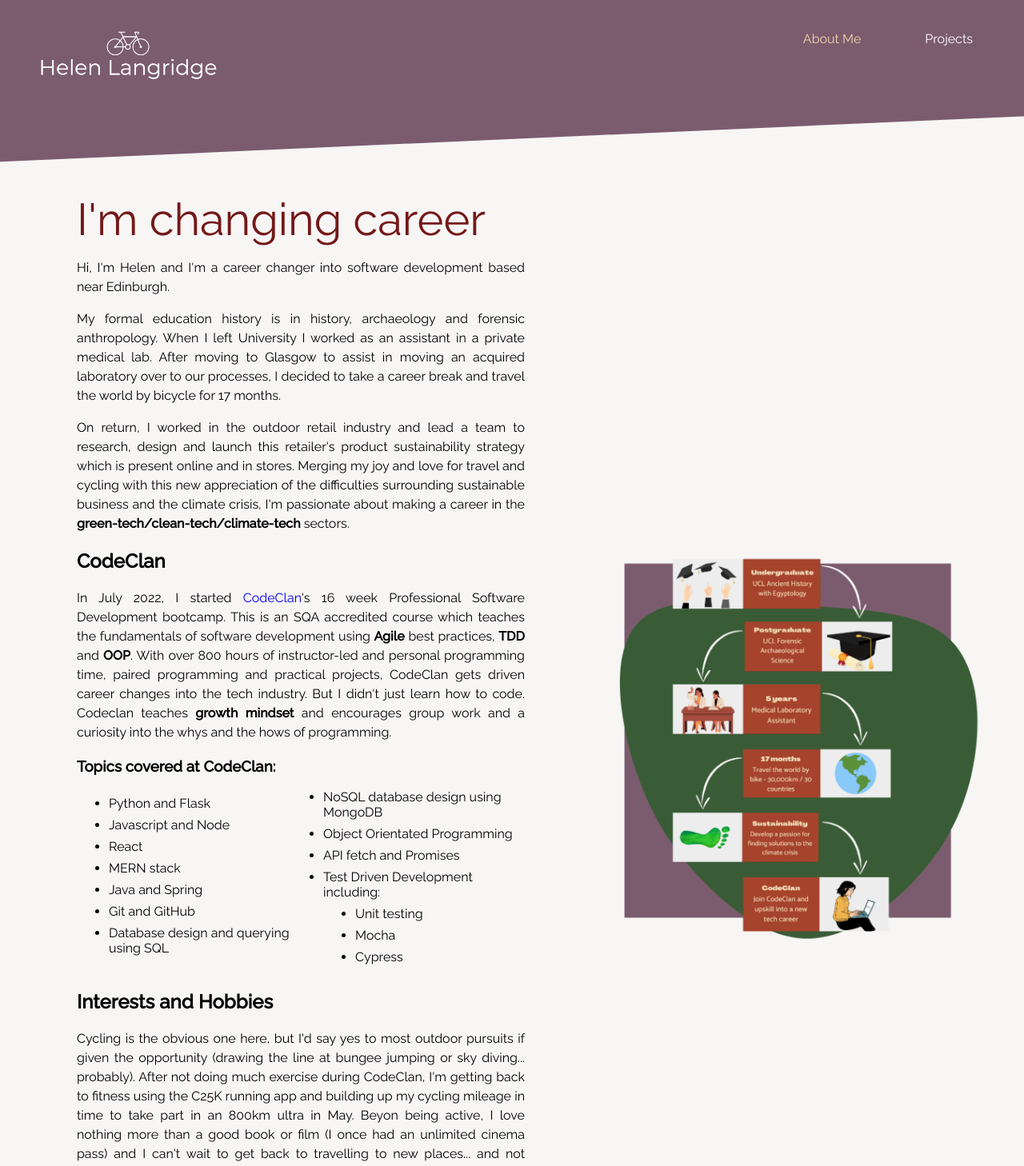
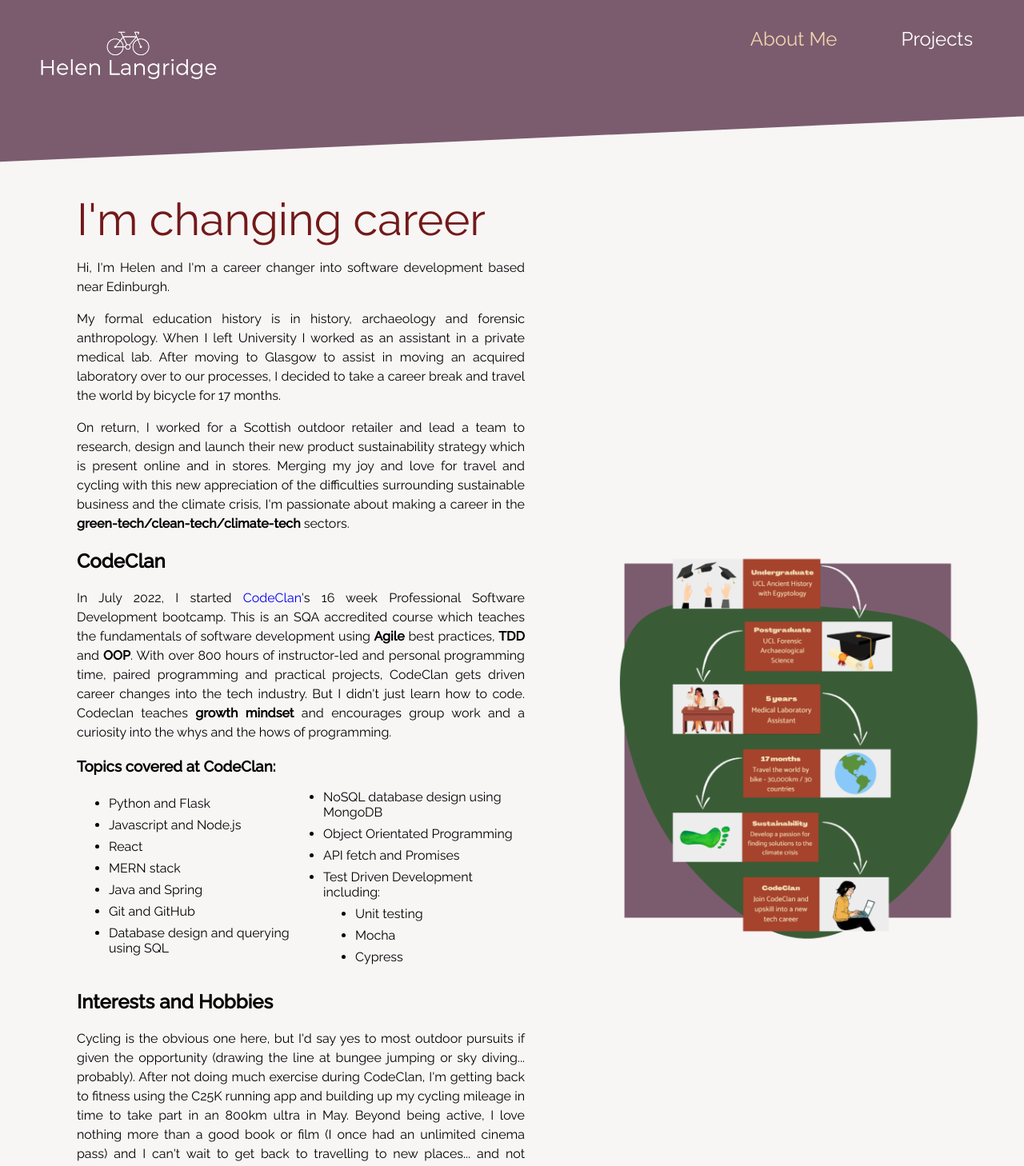
Before and after one commit to HelenLangers/new_portfolio, a React (Create React App) app: page /about in a window 1280 px wide. Shown: the top 1458 px of the page at 80% size. Built offline with nearby package versions, Linux system fonts and the light colour scheme.

Commit message:
minor edits

```diff
--- a/src/Components/About.js
+++ b/src/Components/About.js
@@ -16,14 +16,14 @@
         <div className='code-clan-about'>
         <p >Hi, I'm Helen and I'm a career changer into software development based near Edinburgh.</p>
         <p>My formal education history is in history, archaeology and forensic anthropology. When I left University I worked as an assistant in a private medical lab. After moving to Glasgow to assist in moving an acquired laboratory over to our processes, I decided to take a career break and travel the world by bicycle for 17 months.</p>
-        <p>On return, I worked in the outdoor retail industry and lead a team to research, design and launch this retailer's product sustainability strategy which is present online and in stores. Merging my joy and love for travel and cycling with this new appreciation of the difficulties surrounding sustainable business and the climate crisis, I'm passionate about making a career in the <strong>green-tech/clean-tech/climate-tech</strong> sectors.</p>
+        <p>On return, I worked for a Scottish outdoor retailer and lead a team to research, design and launch their new product sustainability strategy which is present online and in stores. Merging my joy and love for travel and cycling with this new appreciation of the difficulties surrounding sustainable business and the climate crisis, I'm passionate about making a career in the <strong>green-tech/clean-tech/climate-tech</strong> sectors.</p>
         <h2>CodeClan</h2>
           <p>In July 2022, I started <a href="https://codeclan.com/" target="_blank" rel="noopener noreferrer">CodeClan</a>'s 16 week Professional Software Development bootcamp. This is an SQA accredited course which teaches the fundamentals of software development using <strong>Agile</strong> best practices, <strong>TDD</strong> and <strong>OOP</strong>. With over 800 hours of instructor-led and personal programming time, paired programming and practical projects, CodeClan gets driven career changes into the tech industry. But I didn't just learn how to code. Codeclan teaches <strong>growth mindset</strong> and encourages group work and a curiosity into the whys and the hows of programming.</p>
           <h3>Topics covered at CodeClan:</h3>
           <div className='list-container'>
           <ul className='list'>
             <li>Python and Flask</li>
-            <li>Javascript and Node</li>
+            <li>Javascript and Node.js</li>
             <li>React</li>
             <li>MERN stack</li>
             <li>Java and Spring</li>
@@ -39,7 +39,7 @@
           </ul>
           </div>
           <h2>Interests and Hobbies</h2>
-          <p>Cycling is the obvious one here, but I'd say yes to most outdoor pursuits if given the opportunity (drawing the line at bungee jumping or sky diving... probably). After not doing much exercise during CodeClan, I'm getting back to fitness using the C25K running app and building up my cycling mileage in time to take part in an 800km ultra in May. Beyon being active, I love nothing more than a good book or film (I once had an unlimited cinema pass) and I can't wait to get back to travelling to new places... and not always by bike.</p>
+          <p>Cycling is the obvious one here, but I'd say yes to most outdoor pursuits if given the opportunity (drawing the line at bungee jumping or sky diving... probably). After not doing much exercise during CodeClan, I'm getting back to fitness using the C25K running app and building up my cycling mileage in time to take part in an 800km ultra in May. Beyond being active, I love nothing more than a good book or film (I once had an unlimited cinema pass) and I can't wait to get back to travelling to new places... and not always by bike.</p>
           <p>I've done a couple of longer cycling adventures, and if it's your thing, then you can read the blogs and watch the videos through this link:</p>
         </div>
         <div className='buttons-flex'>
--- a/src/Components/Homepage.js
+++ b/src/Components/Homepage.js
@@ -56,6 +56,10 @@
             <p className='skill-name'>React</p>
           </div>
           <div className='skill'>
+            <i class="devicon-nodejs-plain lang"></i>
+            <p className='skill-name'>Node.JS</p>
+          </div>
+          <div className='skill'>
             <i className="devicon-mongodb-plain lang"></i>
             <p className='skill-name'>MongoDB</p>
           </div>
--- a/src/Components/NavBar/NavBarElements.js
+++ b/src/Components/NavBar/NavBarElements.js
@@ -16,6 +16,7 @@
     display: flex;
     align-items: center;
     text-decoration: none;
+    font-size: 1.5rem;
     padding: 0 1rem;
     height: 100%;
     cursor: pointer;
@@ -23,6 +24,10 @@
     margin-left: 1rem;
     margin-right: 2rem;
     z-index: 100;
+
+    &:hover {
+        color: #395C36;
+    }
 
     &.active {
         color: #F2D4AE;
@@ -69,5 +74,4 @@
     position: relative;
     display: block;
     width: 100%;
-    ${'' /* margin-top: -100px; */}
 `
--- a/src/Styling/footer.css
+++ b/src/Styling/footer.css
@@ -10,9 +10,13 @@
 }
 
 .icon {
-    font-size: 1.5rem;
+    font-size: 2rem;
     color: #fff;
     margin-left: 1rem;
+}
+
+.icon:hover{
+    color: #395C36;
 }
 
 a {
--- a/src/Styling/main.css
+++ b/src/Styling/main.css
@@ -99,6 +99,7 @@
 
 .skill-name {
     margin: 5px;
+    text-align: center;
 }
 
 .right-side {
@@ -160,9 +161,13 @@
     text-align: center;
 }
 
+.cycling-button-box:hover {
+    --translate-y: -2px;
+    box-shadow: 0 0 5px 2px rgba(0, 0, 0, .5);
+}
+
 .list-container {
     margin-bottom: 2rem;
-    ;
 }
 
 .list {
```
